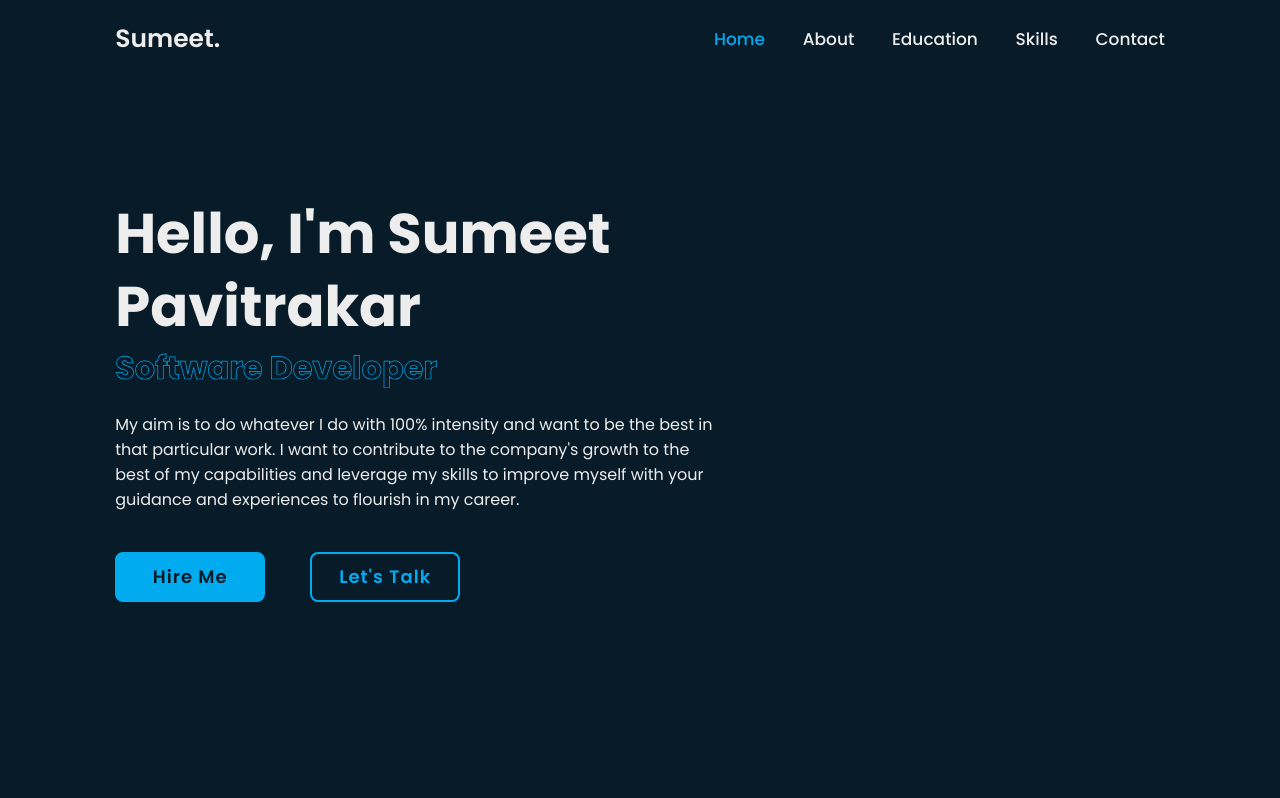
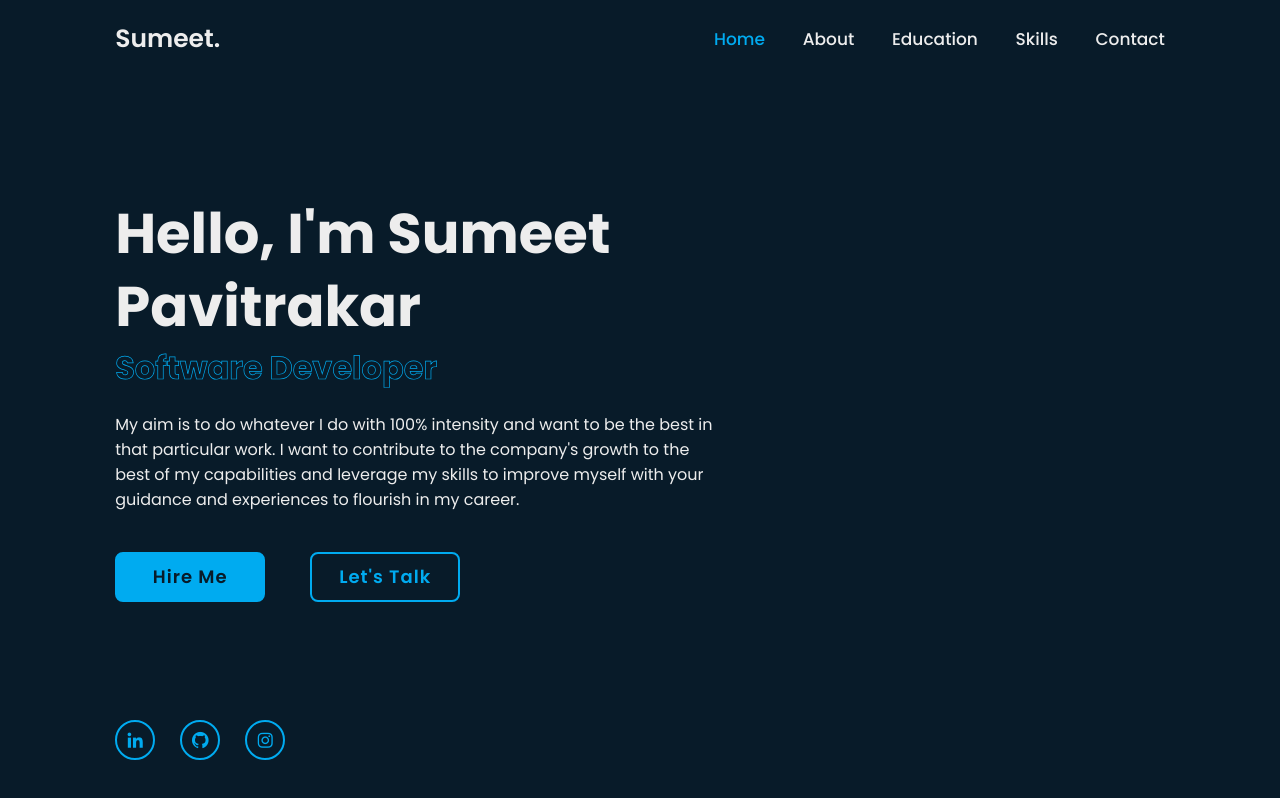
Before and after one commit to sumeetbp/Portfolio, a plain HTML site: page index.html in a window 1280 px wide. Drawn offline with nearby package versions, Linux system fonts and the light colour scheme.

Commit message:
Adding social media link to home page

```diff
--- a/index.html
+++ b/index.html
@@ -6,7 +6,10 @@
     <meta name="viewport" content="width=device-width, initial-scale=1.0" />
     <title>Document</title>
     <link rel="stylesheet" href="styles.css" />
-    <link href='https://unpkg.com/boxicons@2.1.4/css/boxicons.min.css' rel='stylesheet'>
+    <link
+      href="https://unpkg.com/boxicons@2.1.4/css/boxicons.min.css"
+      rel="stylesheet"
+    />
   </head>
   <body>
     <header class="header">
@@ -29,14 +32,25 @@
         <div class="text-animate">
           <h3>Software Developer</h3>
         </div>
-            <p>My aim is to do whatever I do with 100% intensity and want to be the best in that particular work. I want to contribute to the company's growth to the best of my capabilities and leverage my skills to improve myself with your guidance and experiences to flourish in my career.</p>
+        <p>
+          My aim is to do whatever I do with 100% intensity and want to be the
+          best in that particular work. I want to contribute to the company's
+          growth to the best of my capabilities and leverage my skills to
+          improve myself with your guidance and experiences to flourish in my
+          career.
+        </p>
 
         <div class="btn-box">
           <a href="#" class="btn">Hire Me</a>
           <a href="#" class="btn">Let's Talk</a>
         </div>
       </div>
+
+      <div class="home-sci">
+        <a href="#"><i class="bx bxl-linkedin"></i></a>
+        <a href="#"><i class="bx bxl-github"></i></a>
+        <a href="#"><i class="bx bxl-instagram"></i></a>
+      </div>
     </section>
-
   </body>
 </html>
--- a/styles.css
+++ b/styles.css
@@ -164,3 +164,48 @@ section {
 .btn-box .btn:hover::before {
     width: 100%;
 }
+
+.home-sci {
+    position: absolute;
+    bottom: 4rem;
+    width: 170px;
+    display: flex;
+    justify-content: space-between;
+}
+
+.home-sci a {
+    position: relative;
+    display: inline-flex;
+    justify-content: center;
+    align-items: center;
+    width: 40px;
+    height: 40px;
+    background: transparent;
+    border: .2rem solid var(--main_color);
+    border-radius: 50%;
+    font-size: 20px;
+    color: var(--main_color);
+    z-index: 1;
+    overflow: hidden;
+    transition: .5s;
+}
+
+.home-sci a:hover {
+    color: var(--bg-color);
+}
+
+.home-sci a::before {
+    content: '';
+    position: absolute;
+    top: 0;
+    left: 0;
+    width: 0;
+    height: 100%;
+    background: var(--main_color);
+    z-index: -1;
+    transition: .5s;
+}
+
+.home-sci a:hover::before {
+    width: 100%;
+}
```
Also changed, not shown: images/home.png (added). Lines whose indentation alone changed are shown as unchanged.
